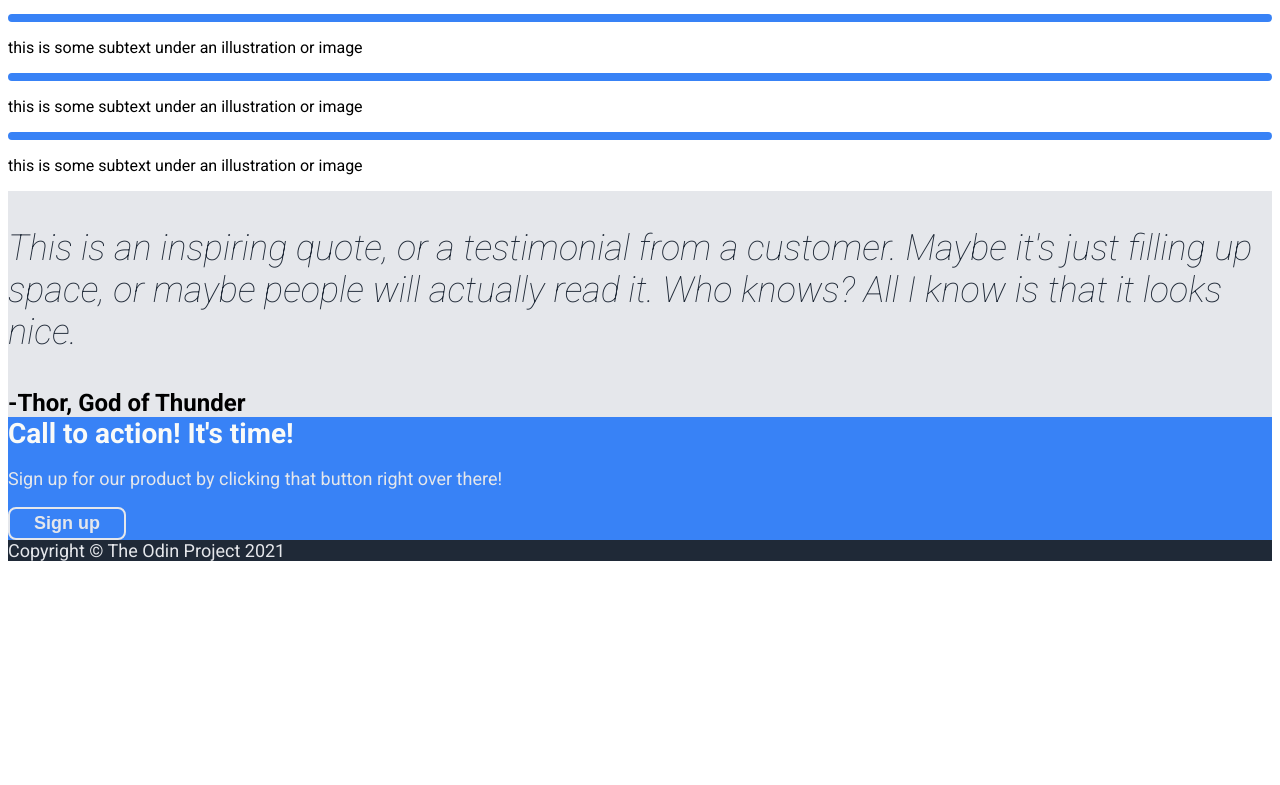
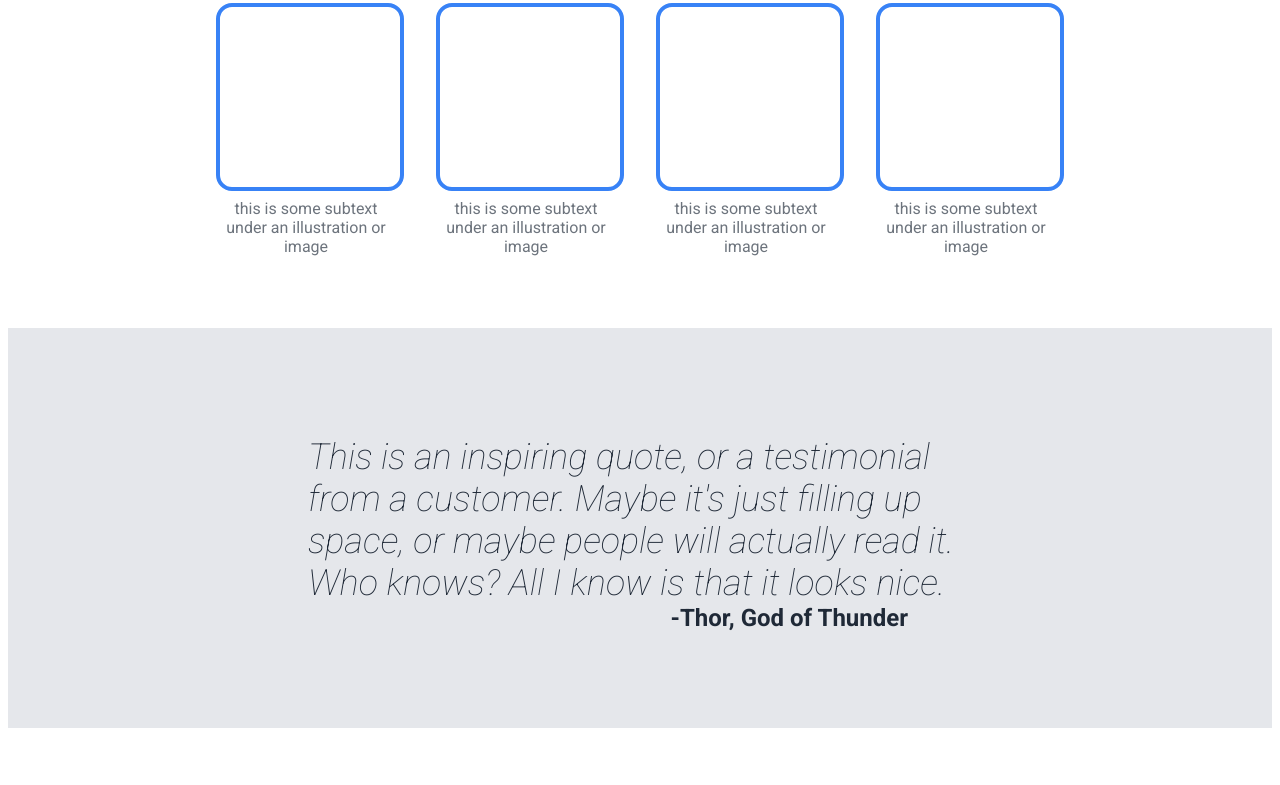
Before and after one commit to bharthun7/odin-landing-page, a plain HTML site: page index.html in a window 1280 px wide. Shown: the part 525-1310 px from the top of the page. Before the commit the page ends 1094 px from the top, so only its background shows below. Drawn offline with Linux system fonts and the light colour scheme.

Commit message:
Style information quote contact and footer sections with flexbox layout

```diff
--- a/styles.css
+++ b/styles.css
@@ -28,15 +28,64 @@ body{
     display: flex;
     justify-content: center;
     align-items: center;
+    background-color: #6d747d;
+    color:#E5E7EB;
+}
+.information{
+    display: flex;
+    flex-direction: column;
+    justify-content: center;
+    padding: 24px 256px 72px;
+    text-align: center;
+}
+.cards{
+    display: flex;
+    gap:32px;
+    justify-content: center;
+}
+.card{
+    display: flex;
+    flex-direction: column;
+    gap:8px;
+}
+.image{
+    width:180px;
+    height:180px;
+    border-radius: 32px;
+    border: 4px solid #3882F6;
+    border-radius: 16px;
+}
+.quote{
+    padding: 108px 300px 96px;
+    display:flex;
+    background-color: #E5E7EB;
+    flex-direction: column;
+}
+.quote h6{
+    color:#1F2937;
+    align-self:flex-end;
+    padding-right: 64px;
 }
 .header, .footer{
     background-color: #1F2937;
 }
+.footer{
+    display: flex;
+    justify-content: center;
+    padding: 24px 0px;
+}
 .contact, button{
     background-color: #3882F6;
 }
-.quote{
-    background-color: #E5E7EB;
+.contact{
+    margin: 72px 144px;
+    border-radius: 8px;
+    padding: 48px 108px;
+    display: flex;
+    justify-content: space-between;
+}
+.contact p{
+    margin:0;
 }
 h2{
     font-size: 48px;
@@ -51,14 +100,16 @@ h3, h2{
 .quote p{
     font-style: italic;
     font-weight: lighter;
+    margin:0;
 }
 .header p, li, .footer, .call p,button{
     color:#E5E7EB;
     font-size: 18px;
 }
-.hero-image{
-    background-color: #6d747d;
-    color:#E5E7EB;
+.information p{
+    margin:0;
+    width:180px;
+    color:#6d747d;
 }
 h6{
     font-size: 24px;
@@ -76,10 +127,6 @@ ul{
     display: flex;
     gap: 24px;
 }
-.image{
-    border: 4px solid #3882F6;
-    border-radius: 4px;
-}
 button{
     font-weight: bold;
     padding: 4px 24px;
@@ -90,7 +137,11 @@ button{
 }
 .contact button{
     border: 2px solid #E5E7EB;
+    align-self: center;
 }
 h1, h2, h3, h4, h5, h6{
     margin:0;
 }
+h3{
+    margin-bottom: 24px;
+}
```
